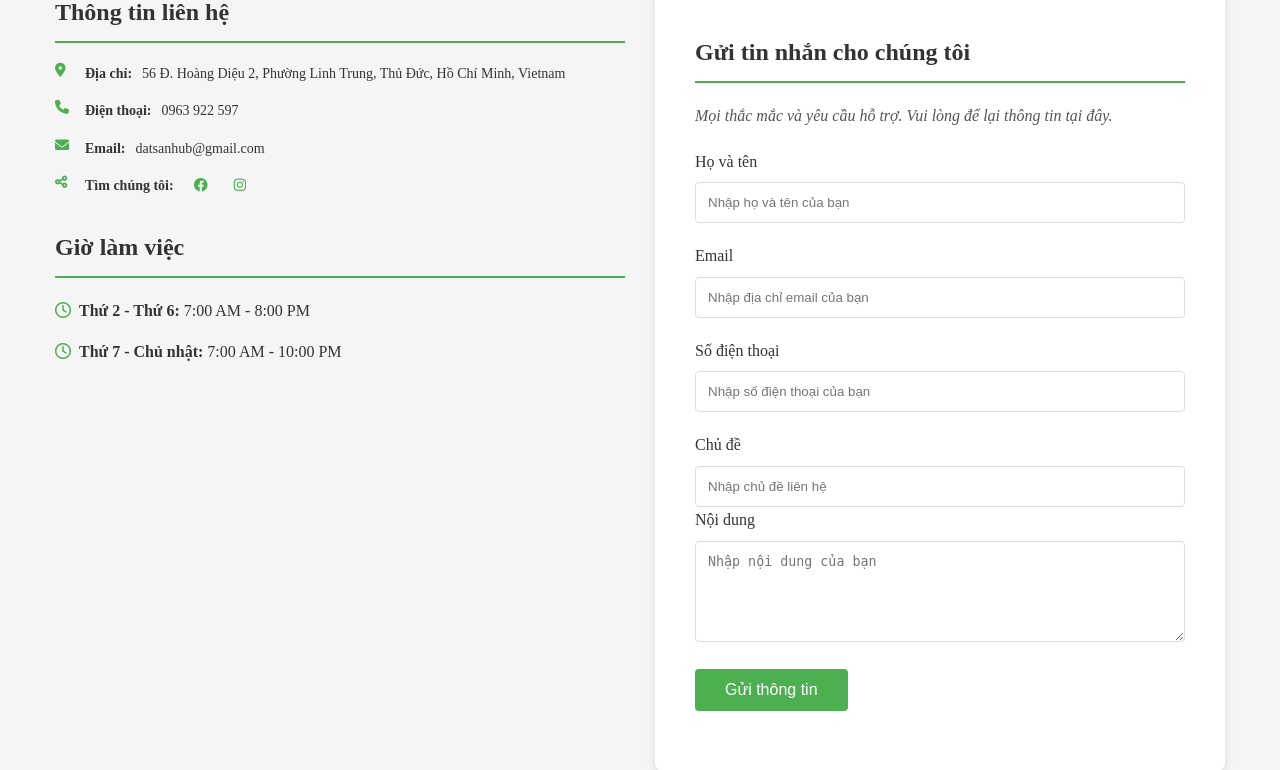
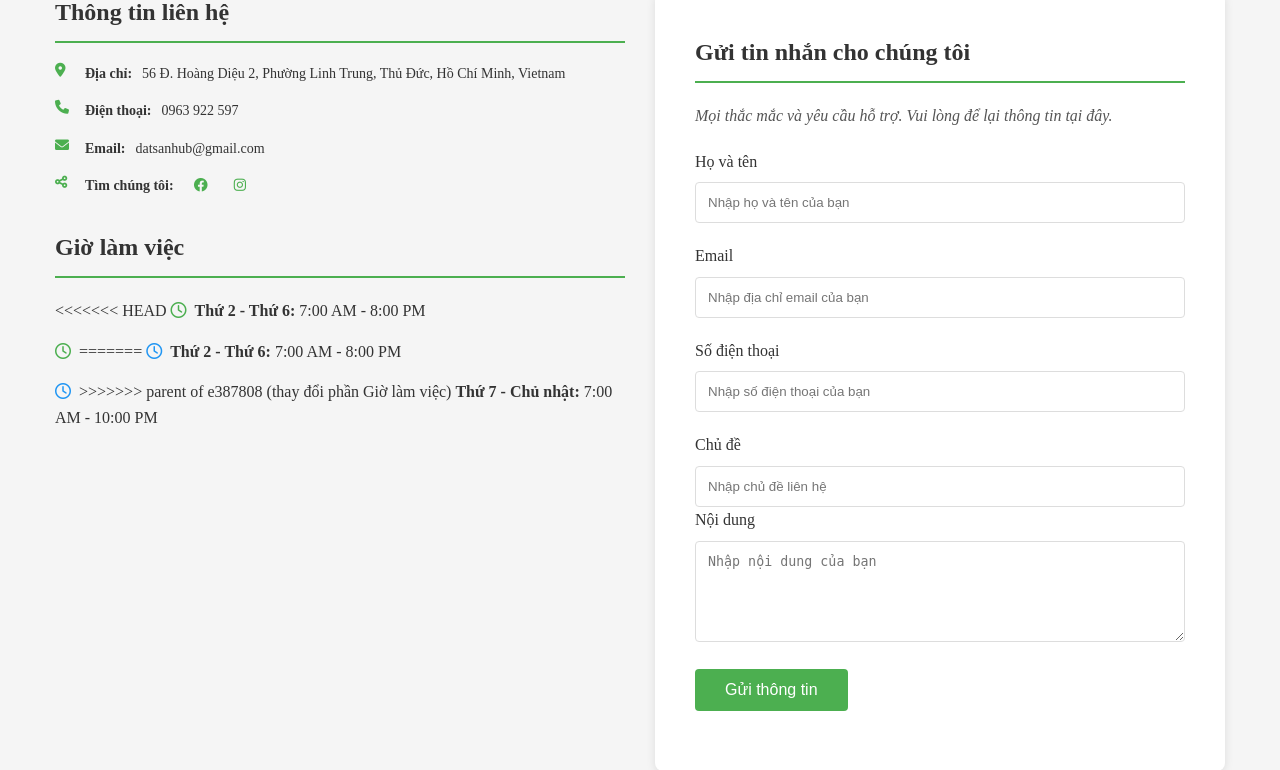
Before and after one commit to Josesluvmoney/DatSanHub, a PHP site: page /lienhe.php in a window 1280 px wide. Shown: the part 737-1507 px from the top of the page. Run offline with PHP 8.4, Linux system fonts and the light colour scheme; grey boxes are pictures that could not be loaded.

Commit message:
sửa lỗi trùng lặp

```diff
--- a/lienhe.php
+++ b/lienhe.php
@@ -359,11 +359,19 @@ session_start();
                 <div class="working-hours">
                     <h2>Giờ làm việc</h2>
                     <p>
+<<<<<<< HEAD
                         <i class="far fa-clock" style="width: 20px; color: #4CAF50;"></i>
                         <strong>Thứ 2 - Thứ 6:</strong> 7:00 AM - 8:00 PM
                     </p>
                     <p>
                         <i class="far fa-clock" style="width: 20px; color: #4CAF50;"></i>
+=======
+                        <i class="far fa-clock" style="width: 20px; color: #2196F3;"></i>
+                        <strong>Thứ 2 - Thứ 6:</strong> 7:00 AM - 8:00 PM
+                    </p>
+                    <p>
+                        <i class="far fa-clock" style="width: 20px; color: #2196F3;"></i>
+>>>>>>> parent of e387808 (thay đổi phần Giờ làm việc)
                         <strong>Thứ 7 - Chủ nhật:</strong> 7:00 AM - 10:00 PM
                     </p>
                 </div>
```
